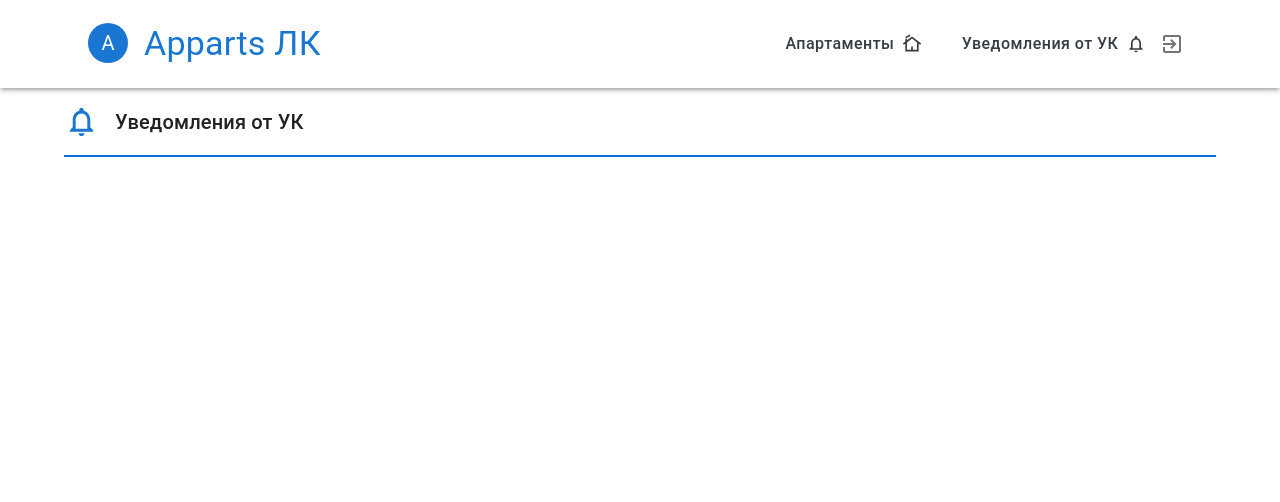
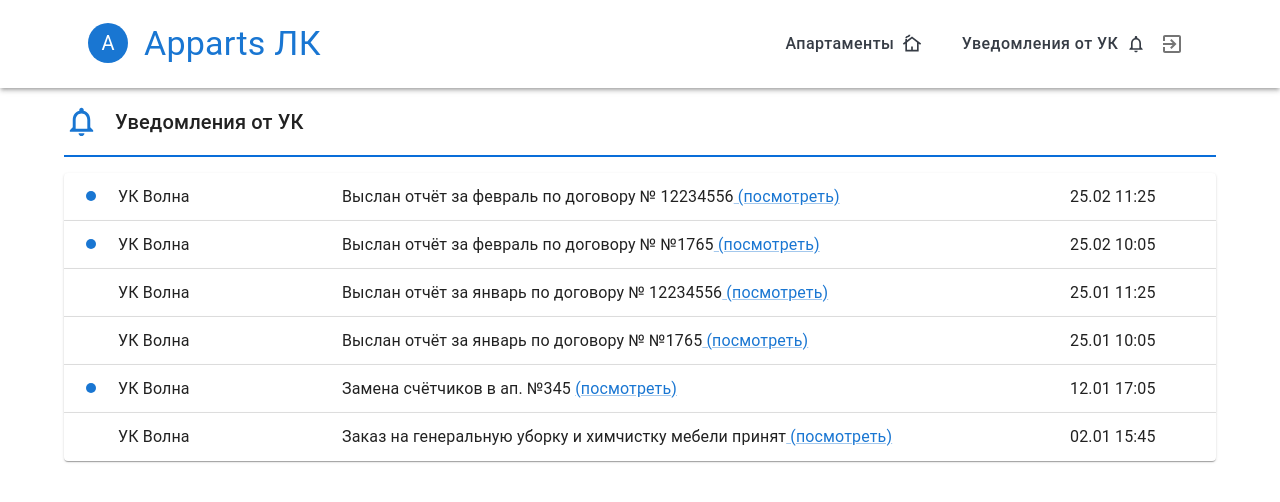
Before and after one commit to KosilovaDaria/LK_app, a React (Create React App) app: page /notifications in a window 1280 px wide. Shown: the top 502 px of the page. Built offline with nearby package versions, Linux system fonts and the light colour scheme.

Commit message:
add: accordion to Notifications component

```diff
--- a/src/components/notifications/Notifications.js
+++ b/src/components/notifications/Notifications.js
@@ -1,19 +1,103 @@
-import { Box, Typography, Divider, Card, CardContent, ButtonGroup, Button, TextField, Container } from "@mui/material";
-import { ArrowBack, NotificationsNoneOutlined } from '@mui/icons-material';
+import { Box, Typography,Accordion, AccordionSummary, AccordionDetails, Link  } from "@mui/material";
+import {NotificationsNoneOutlined, ExpandMore } from '@mui/icons-material';
 import { useState, useEffect } from "react";
-import { DataGrid } from '@mui/x-data-grid';
 import TitleBar from "../titleBar/TitleBar";
+import {  styled } from '@mui/material/styles';
 
 const Notifications = ({ aparts }) => {
+
+  const notificData = [
+    {
+      id:0,
+      new: true,
+      from: 'УК Волна',
+      title: 'Выслан отчёт за февраль по договору № 12234556',
+      date: '25.02 11:25',
+      text: 'Выслан отчёт за февраль по договору № 12234556'
+    },
+    {
+      id:1,
+      new: true,
+      from: 'УК Волна',
+      title: 'Выслан отчёт за февраль по договору № №1765',
+      date: '25.02 10:05',
+      text: 'Выслан отчёт за февраль по договору № №1765'
+    },
+    {
+      id:2,
+      new: false,
+      from: 'УК Волна',
+      title: 'Выслан отчёт за январь по договору № 12234556',
+      date: '25.01 11:25',
+      text: 'Выслан отчёт за январь по договору № 12234556'
+    },
+    {
+      id:3,
+      new: false,
+      from: 'УК Волна',
+      title: 'Выслан отчёт за январь по договору № №1765',
+      date: '25.01 10:05',
+      text: 'Выслан отчёт за январь по договору № №1765'
+    },
+    {
+      id:4,
+      new: true,
+      from: 'УК Волна',
+      title: 'Замена счётчиков в ап. №345 ',
+      date: '12.01 17:05',
+      text: 'Замена счётчиков в ап. №345'
+    },
+    {
+      id:5,
+      new: false,
+      from: 'УК Волна',
+      title: 'Заказ на генеральную уборку и химчистку мебели принят',
+      date: '02.01 15:45',
+      text: 'Заказ на генеральную уборку и химчистку мебели принят'
+    },
+  ]
+
+  const NewNotification = styled(Box) ({
+    width: 10,
+    height: 10,
+    borderRadius: '50%',
+    margin: 6
+  })
+
+  const [expanded, setExpanded] = useState(false);
+
+  const handleChange = (panel) => (event, isExpanded) => {
+    setExpanded(isExpanded ? panel : false);
+  };
 
 
   return (
     <>
-
-        <TitleBar
-          icon={<NotificationsNoneOutlined color="primary" fontSize="large" sx={{ mr: 2 }} />}
-          title='Уведомления от УК' />
-
+      <TitleBar
+        icon={<NotificationsNoneOutlined color="primary" fontSize="large" sx={{ mr: 2 }} />}
+        title='Уведомления от УК' />
+      <Box>
+        {notificData.map(item => (
+          <Accordion key={item.id} disableGutters expanded={expanded === `panel${item.id}`} onChange={handleChange(`panel${item.id}`)} TransitionProps={{ unmountOnExit: true }}>
+            <AccordionSummary>
+              {item.new ? <NewNotification sx={{ bgcolor: 'primary.main' }} /> : <NewNotification sx={{ bgcolor: '#fff' }} />}
+              <Typography sx={{ width: '20%', flexShrink: 0, ml: 2 }}>
+                {item.from}
+              </Typography>
+              <Typography sx={{ width: '65%', flexShrink: 1 }} >
+                {item.title}
+                <Link> (посмотреть)</Link>
+              </Typography>
+              <Typography>{item.date}</Typography>
+            </AccordionSummary>
+            <AccordionDetails>
+              <Typography >
+                {item.text}
+              </Typography>
+            </AccordionDetails>
+          </Accordion>
+        ))}
+      </Box>
     </>
   )
 }
--- a/src/components/reportLayout/ReportLayout.js
+++ b/src/components/reportLayout/ReportLayout.js
@@ -1,4 +1,4 @@
-import {  Outlet } from "react-router-dom";
+import { Outlet } from "react-router-dom";
 
 const ReportLayout = () => {
 return (
--- a/src/components/singleReport/SingleReport.js
+++ b/src/components/singleReport/SingleReport.js
@@ -30,7 +30,7 @@ const rows = [
 function ReportTable() {
   return (
     <TableContainer component={Paper}>
-      <Table sx={{ minWidth: 650 }} aria-label="simple table">
+      <Table sx={{ minWidth: 650 }} size="small"  aria-label="simple table">
         <TableHead>
           <TableRow>
             <TableCell>№</TableCell>
@@ -62,9 +62,8 @@ function ReportTable() {
 const SingleReport = () => {
   return (
     <>
-      <Container maxWidth='lg'>
         <TitleBar
-          arrow={<Link to='/apartments'><ArrowBack sx={{ mr: 2 }} /></Link>}
+          arrow={<Link to='/apartments/reports'><ArrowBack sx={{ mr: 2 }} /></Link>}
           icon={<CottageOutlined color="primary" fontSize="large" sx={{ mr: 2 }} />}
           title='Отчеты' />
         <Box>
@@ -89,7 +88,6 @@ const SingleReport = () => {
 
        </Box>
 
-      </Container>
     </>
   )
 }
```
